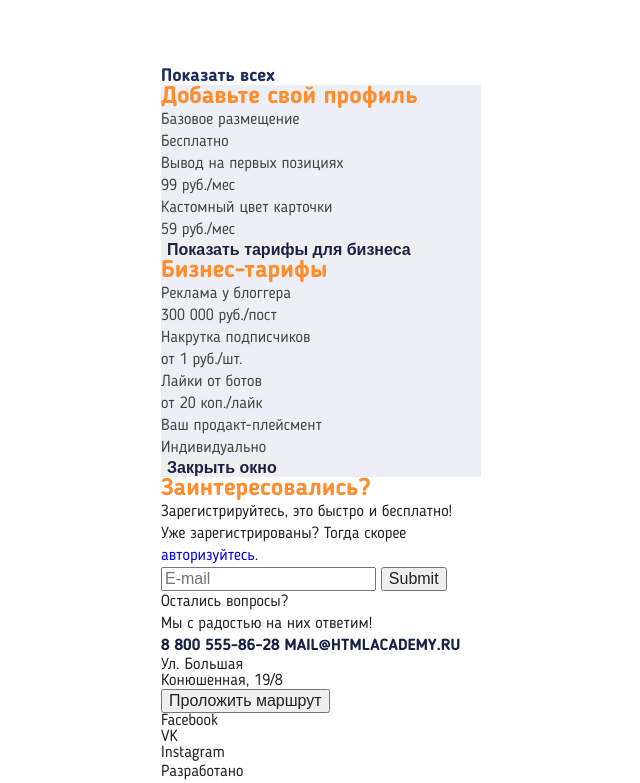
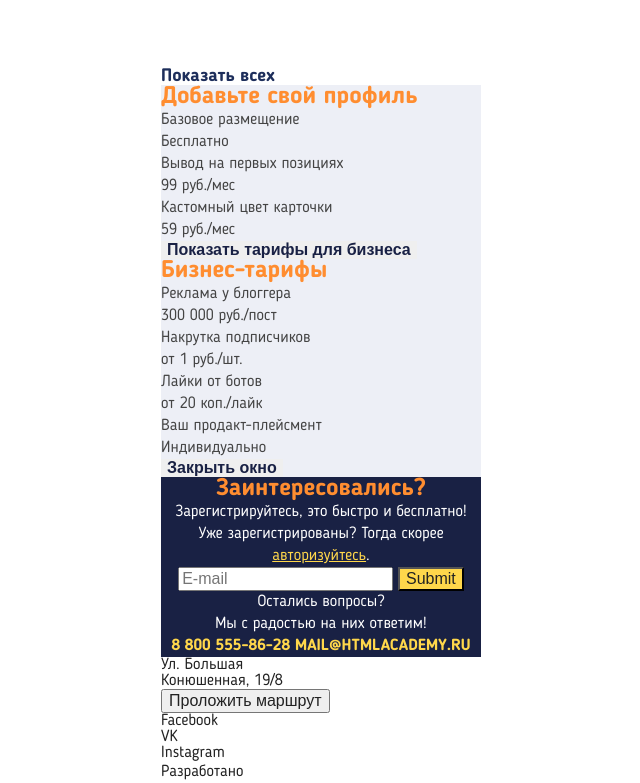
Before and after one commit to MikkyMeow/pognali-adaptive, a website: page source/index.html in a window 1280 px wide. Shown: the part 2695-3478 px from the top of the page, without its empty margins (319-959 px from the left). Drawn offline with nearby package versions, Linux system fonts and the light colour scheme; files that its build step writes are made by us from their sources.

Commit message:
add base styles for contacts

```diff
--- a/source/sass/modules/contacts.scss
+++ b/source/sass/modules/contacts.scss
@@ -0,0 +1,18 @@
+.contacts {
+  background-color: #192144;
+  color: #ffffff;
+  text-align: center;
+
+  &__login {
+    color: #ffd74b;
+    text-decoration: underline;
+  }
+
+  &__submit {
+    background-color: #ffd74b;
+  }
+
+  &__contact {
+    color: #ffd74b;
+  }
+}
```
Also changed, not shown: source/index.html (+5 -5 lines).
